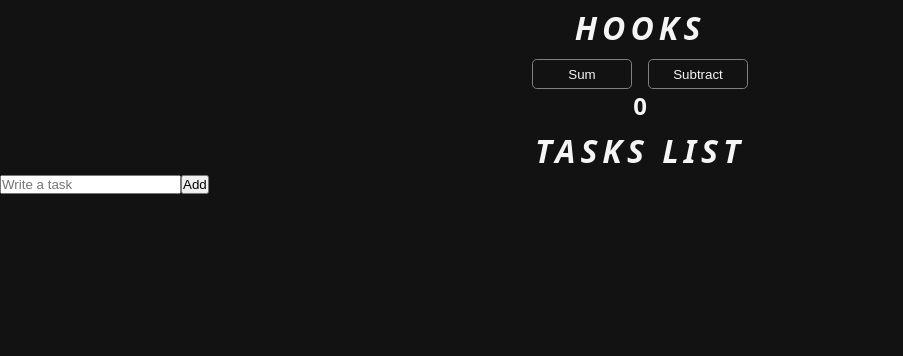
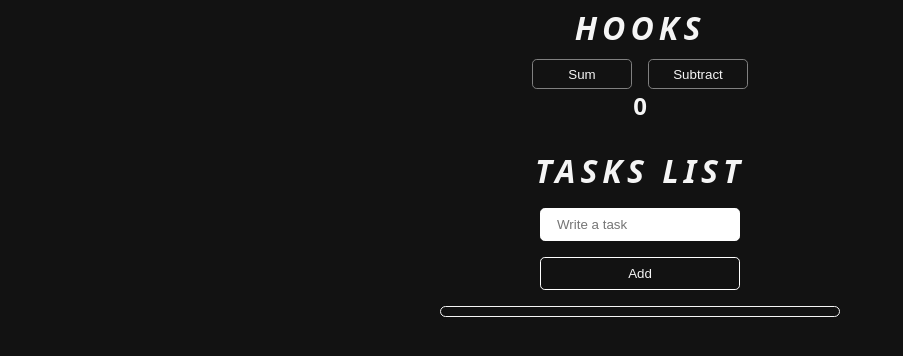
Before and after one commit to Espadv69/React_Beginner, a React (Vite) app in the folder 03-hooks/: page / in a window 1280 px wide. Shown: the top 356 px of the page, without its empty margins (0-903 px from the left). Built offline with nearby package versions, Linux system fonts and the light colour scheme.

Commit message:
style(ToDoList): add new styles for ToDo container and input elements

```diff
--- a/03-hooks/src/css/Components.css
+++ b/03-hooks/src/css/Components.css
@@ -1,9 +1,45 @@
-.container {
+.container,
+.container-toDo {
   margin-top: 10px;
 
   display: flex;
   justify-content: center;
   gap: 1rem;
+}
+
+.container-toDo {
+  margin: 20px auto;
+  max-width: 400px;
+
+  flex-direction: column;
+}
+
+.input-toDo,
+.button-toDo {
+  margin: auto;
+  padding: .5rem 1rem;
+  width: 200px;
+
+  border: 1px solid white;
+  border-radius: .3rem;
+}
+
+.button-toDo {
+  cursor: pointer;
+
+  color: whitesmoke;
+  background: transparent;
+}
+
+.ul-toDo {
+  padding: .3rem;
+
+  list-style: none;
+
+  border: 1px solid whitesmoke;
+  border-radius: .4rem;
+
+  overflow: hidden;
 }
 
 .sum,
```
